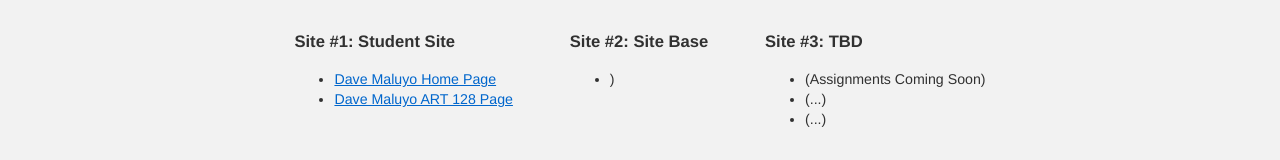
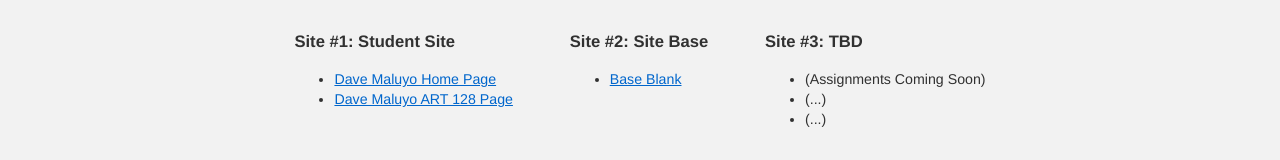
Before and after one commit to davemaluyo/studentsite, a plain HTML site: page art128/index.html in a window 1280 px wide. Shown: the part 537-697 px from the top of the page. Drawn offline with Linux system fonts and the light colour scheme.

Commit message:
base blank link

```diff
--- a/art128/index.html
+++ b/art128/index.html
@@ -42,7 +42,7 @@
             <div class="projects">
                 <h3>Site #2: Site Base</h3>
                 <ul>
-                    <li><a href="base-blank/index.html"></a>)</li>
+                    <li><a href="base-blank/index.html">Base Blank</a></li>
                 </ul>
             </div>
             <div class="projects">
```
